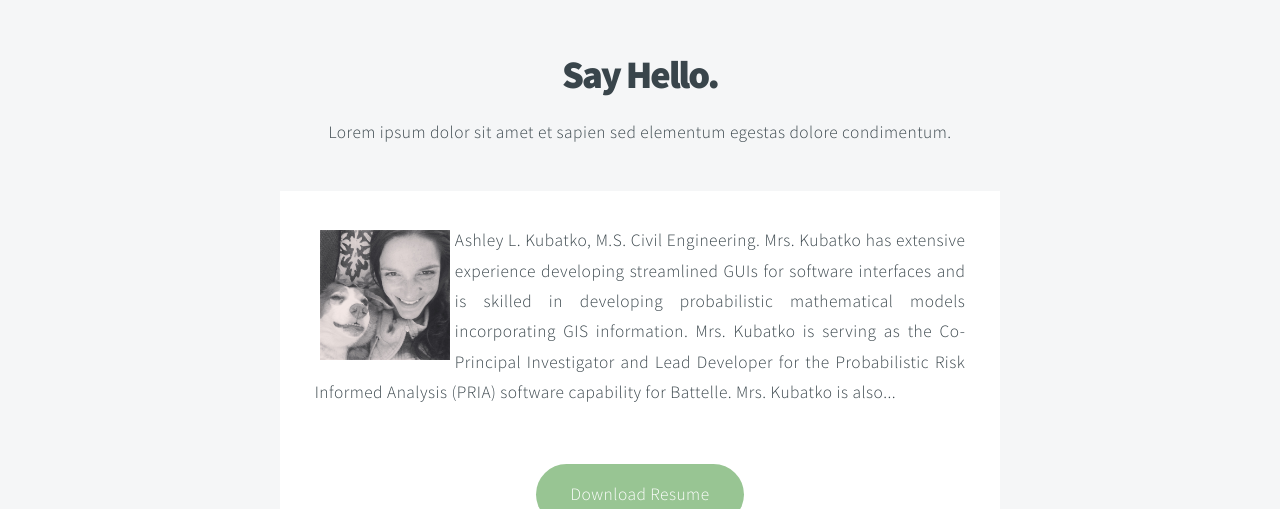
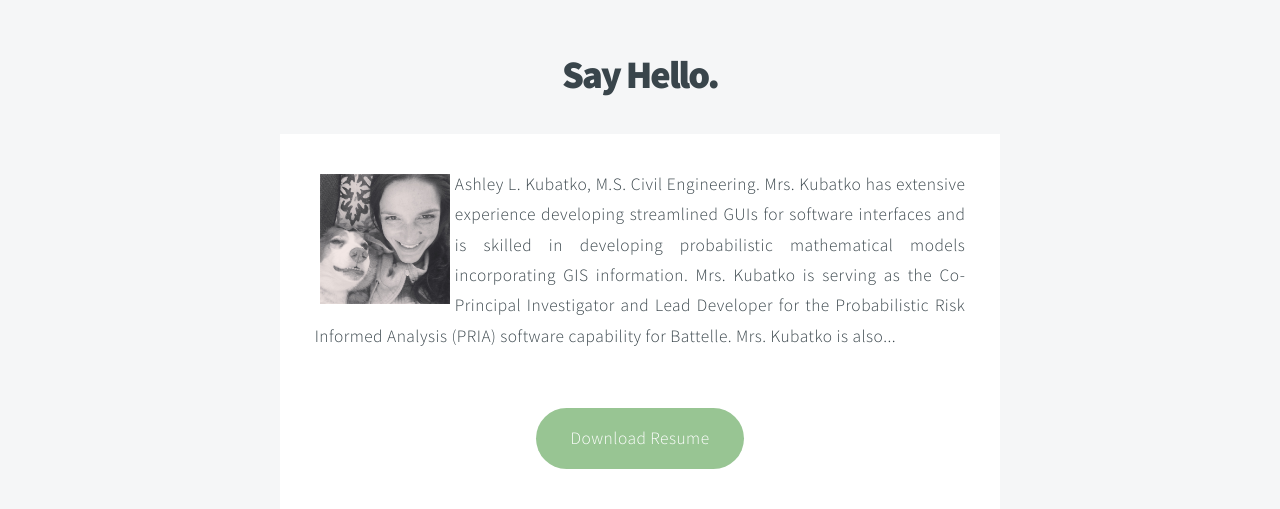
Before and after one commit to kubatkoa/website, a plain HTML site: page index.html in a window 1280 px wide. Shown: the part 3480-3989 px from the top of the page. Drawn offline with Linux system fonts and the light colour scheme.

Commit message:
made new pubish changes

```diff
--- a/index.html
+++ b/index.html
@@ -121,7 +121,7 @@
 				<div class="content container">
 					<header>
 						<h2>Say Hello.</h2>
-						<p>Lorem ipsum dolor sit amet et sapien sed elementum egestas dolore condimentum.</p>
+						<!--<p>Lorem ipsum dolor sit amet et sapien sed elementum egestas dolore condimentum.</p>-->
 					</header>
 					<div class="box container 75%">
 
```
Also changed, not shown: 5 other files.
